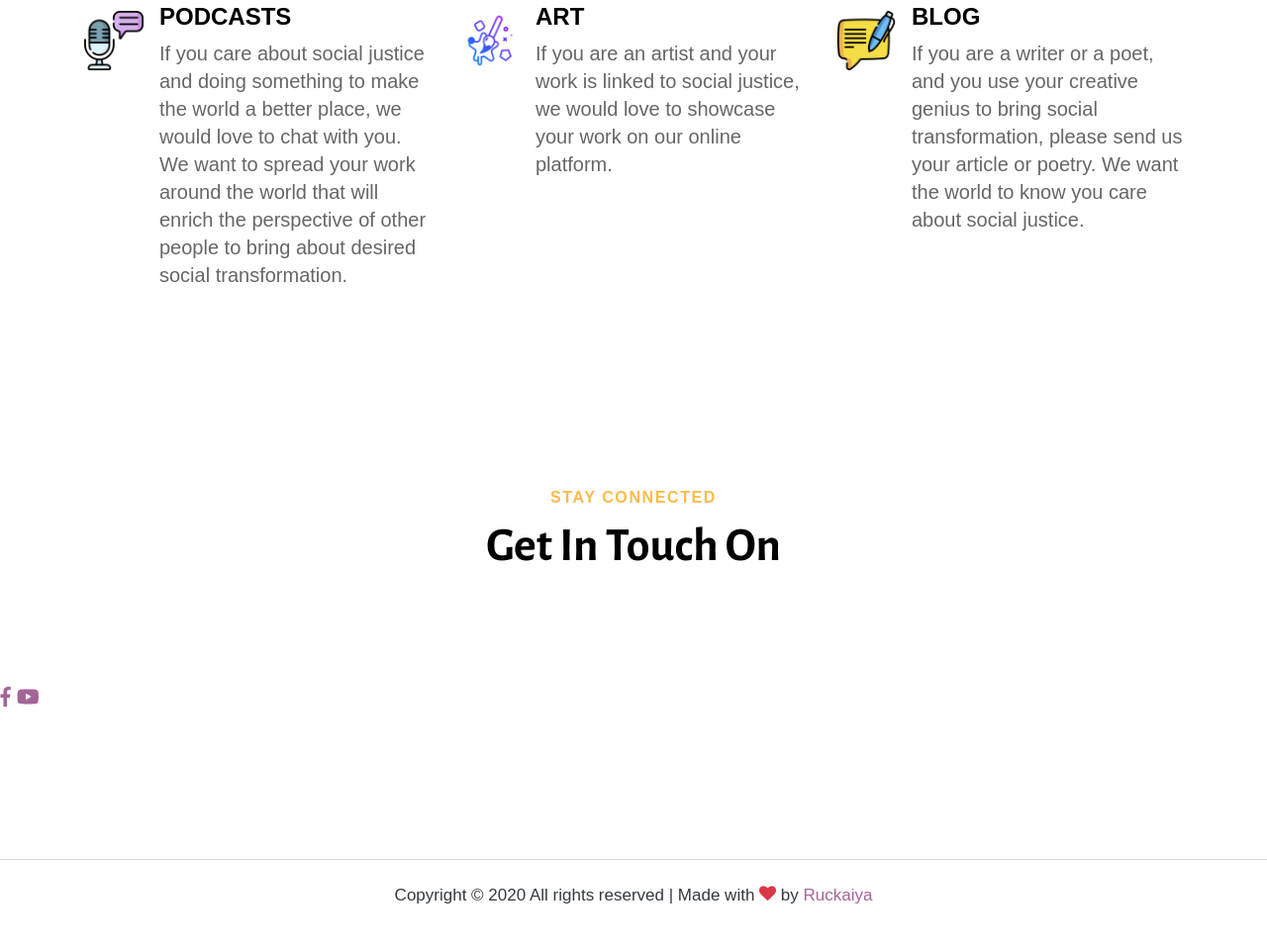
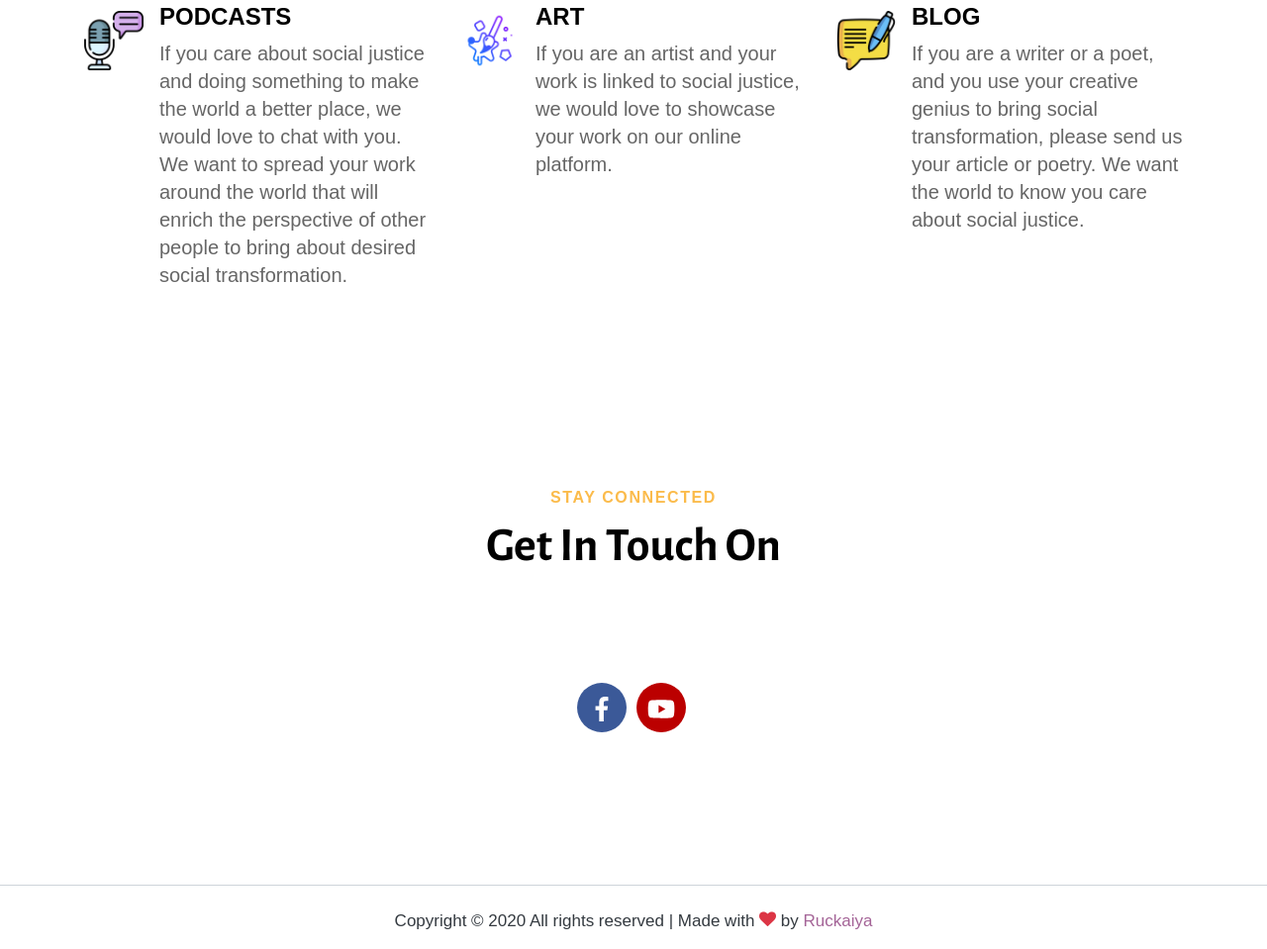
Before and after one commit to zoayweb/cbsjara, a plain HTML site: page blog.html in a window 1280 px wide. Shown: the part 2452-3411 px from the top of the page at 99% size. Before the commit the page ends 3385 px from the top, so only its background shows below. Drawn offline with nearby package versions, Linux system fonts and the light colour scheme; files whose address does not match are found by name; a web font is replaced by a local one.

Commit message:
Update style.css

```diff
--- a/css/style.css
+++ b/css/style.css
@@ -11,6 +11,92 @@ h2 {
     font-size: 25px;
   }
 }
+
+
+
+.rounded-social-buttons {
+  text-align: center;
+}
+
+.rounded-social-buttons .social-button {
+  display: inline-block;
+  position: relative;
+  cursor: pointer;
+  width: 3.125rem;
+  height: 3.125rem;
+  border: 0.125rem solid transparent;
+  padding: 0;
+  text-decoration: none;
+  text-align: center;
+  color: #fefefe;
+  font-size: 1.5625rem;
+  font-weight: normal;
+  line-height: 2em;
+  border-radius: 1.6875rem;
+  transition: all 0.5s ease;
+  margin-right: 0.25rem;
+  margin-bottom: 0.25rem;
+}
+
+.rounded-social-buttons .social-button:hover,
+.rounded-social-buttons .social-button:focus {
+  -webkit-transform: rotate(360deg);
+  -ms-transform: rotate(360deg);
+  transform: rotate(360deg);
+}
+
+.rounded-social-buttons .fa-twitter,
+.fa-facebook-f,
+.fa-linkedin,
+.fa-youtube,
+.fa-instagram {
+  font-size: 25px;
+}
+
+.rounded-social-buttons .social-button.facebook {
+  background: #3b5998;
+}
+
+.rounded-social-buttons .social-button.facebook:hover,
+.rounded-social-buttons .social-button.facebook:focus {
+  color: #3b5998;
+  background: #fefefe;
+  border-color: #3b5998;
+}
+
+.rounded-social-buttons .social-button.twitter {
+  background: #55acee;
+}
+
+.rounded-social-buttons .social-button.twitter:hover,
+.rounded-social-buttons .social-button.twitter:focus {
+  color: #55acee;
+  background: #fefefe;
+  border-color: #55acee;
+}
+
+.rounded-social-buttons .social-button.linkedin {
+  background: #007bb5;
+}
+
+.rounded-social-buttons .social-button.linkedin:hover,
+.rounded-social-buttons .social-button.linkedin:focus {
+  color: #007bb5;
+  background: #fefefe;
+  border-color: #007bb5;
+}
+
+.rounded-social-buttons .social-button.youtube {
+  background: #bb0000;
+}
+
+.rounded-social-buttons .social-button.youtube:hover,
+.rounded-social-buttons .social-button.youtube:focus {
+  color: #bb0000;
+  background: #fefefe;
+  border-color: #bb0000;
+}
+
 
 /* Base */
 .row-hero {
```
